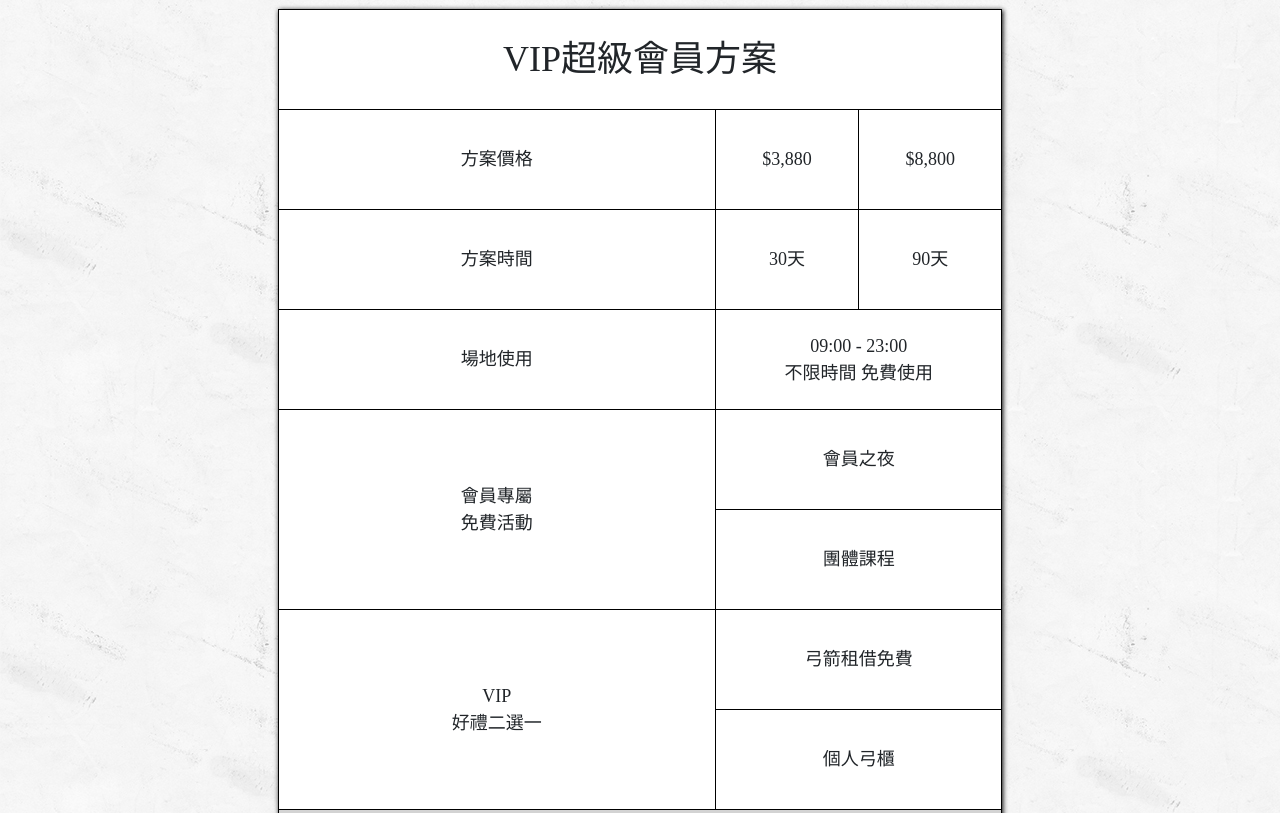
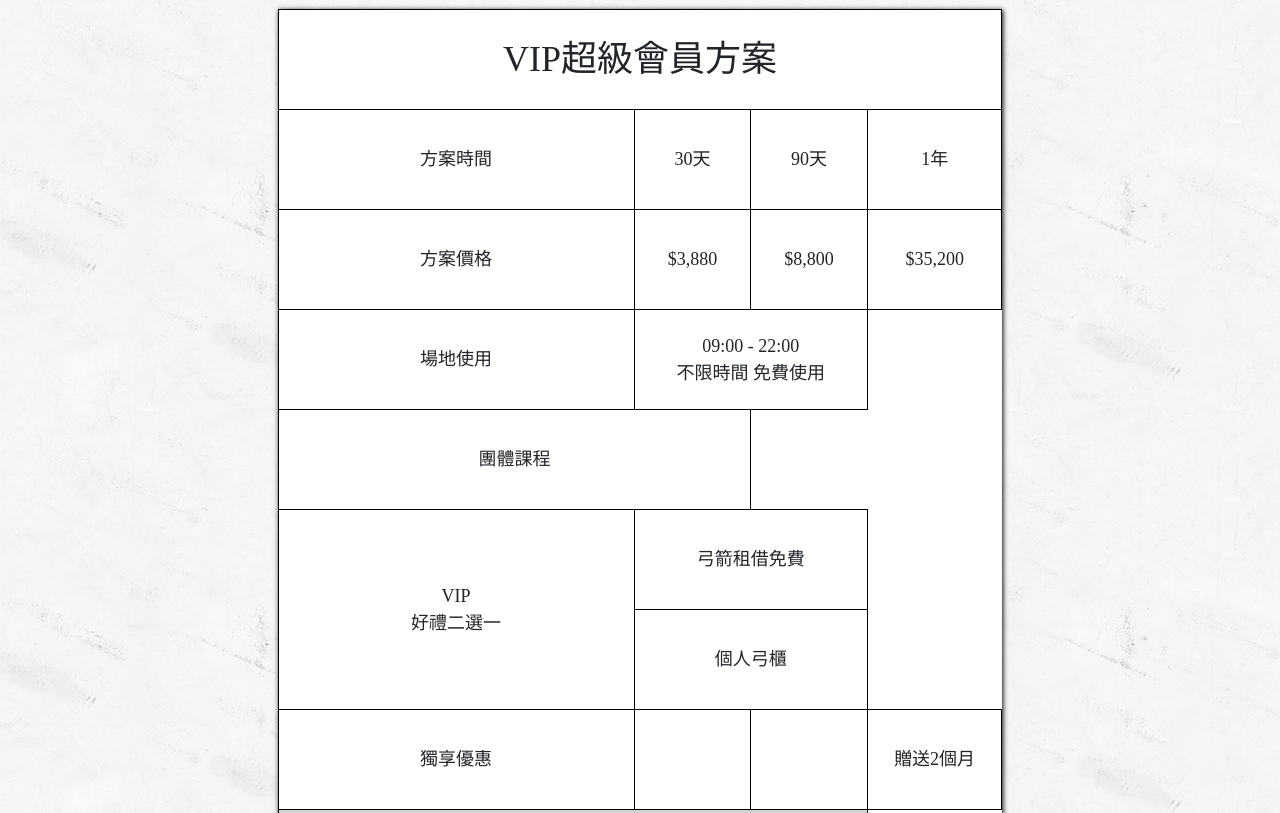
Before and after one commit to marketingcrespirit/lzarcheryhomepagefront, a Next.js app: page /members/vip in a window 1280 px wide. Shown: the part 487-1300 px from the top of the page. Built offline with nearby package versions, Linux system fonts and the light colour scheme; a web font is replaced by a local one.

Commit message:
修改VIP會員

```diff
--- a/components/Viptable.js
+++ b/components/Viptable.js
@@ -7,26 +7,13 @@ const Viptable = () => {
       <table className={styles.tg}>
         <thead>
           <tr>
-            <th className={styles.tg0pky} colSpan="3">
+            <th className={styles.tg0pky} colSpan="4">
               <h2>VIP超級會員方案</h2>
             </th>
           </tr>
         </thead>
         <tbody>
 
-          <tr>
-            <td className={styles.tg0pky}>
-              <p>方案價格</p>
-            </td>
-            <td className={styles.tg0pky}>
-              <p>$3,880</p>
-
-            </td>
-            <td className={styles.tg0pky}>
-              <p>$8,800</p>
-
-            </td>
-          </tr>
           <tr>
             <td className={styles.tg0pky}>
               <p>方案時間</p>
@@ -37,25 +24,31 @@ const Viptable = () => {
             <td className={styles.tg0pky}>
               <p>90天</p>
             </td>
+            <td className={styles.tg0pky}>
+              <p>1年</p>
+            </td>
+          </tr>
+
+          <tr>
+            <td className={styles.tg0pky}>
+              <p>方案價格</p>
+            </td>
+            <td className={styles.tg0pky}>
+              <p>$3,880</p>
+            </td>
+            <td className={styles.tg0pky}>
+              <p>$8,800</p>
+              </td>
+            <td className={styles.tg0pky}>
+              <p>$35,200</p>
+            </td>
           </tr>
           <tr>
             <td className={styles.tg0pky}>
               <p>場地使用</p>
             </td>
             <td className={styles.tg0pky} colSpan="2">
-              <p>09:00 - 23:00 <br/>不限時間 免費使用</p>
-            </td>
-          </tr>
-          <tr>
-            <td className={styles.tg0lax} rowSpan="2">
-              <p>
-                會員專屬
-                <br />
-                免費活動
-              </p>
-            </td>
-            <td className={styles.tg0lax} colSpan="2">
-              <p>會員之夜</p>
+              <p>09:00 - 22:00 <br/>不限時間 免費使用</p>
             </td>
           </tr>
           <tr>
@@ -78,6 +71,20 @@ const Viptable = () => {
           <tr>
             <td className={styles.tg0lax} colSpan="2">
               <p>個人弓櫃</p>
+            </td>
+          </tr>
+          <tr>
+            <td className={styles.tg0pky}>
+              <p>獨享優惠</p>
+            </td>
+            <td className={styles.tg0pky}>
+              <p></p>
+            </td>
+            <td className={styles.tg0pky}>
+              <p></p>
+            </td>
+            <td className={styles.tg0pky}>
+              <p>贈送2個月</p>
             </td>
           </tr>
           <tr>
```
